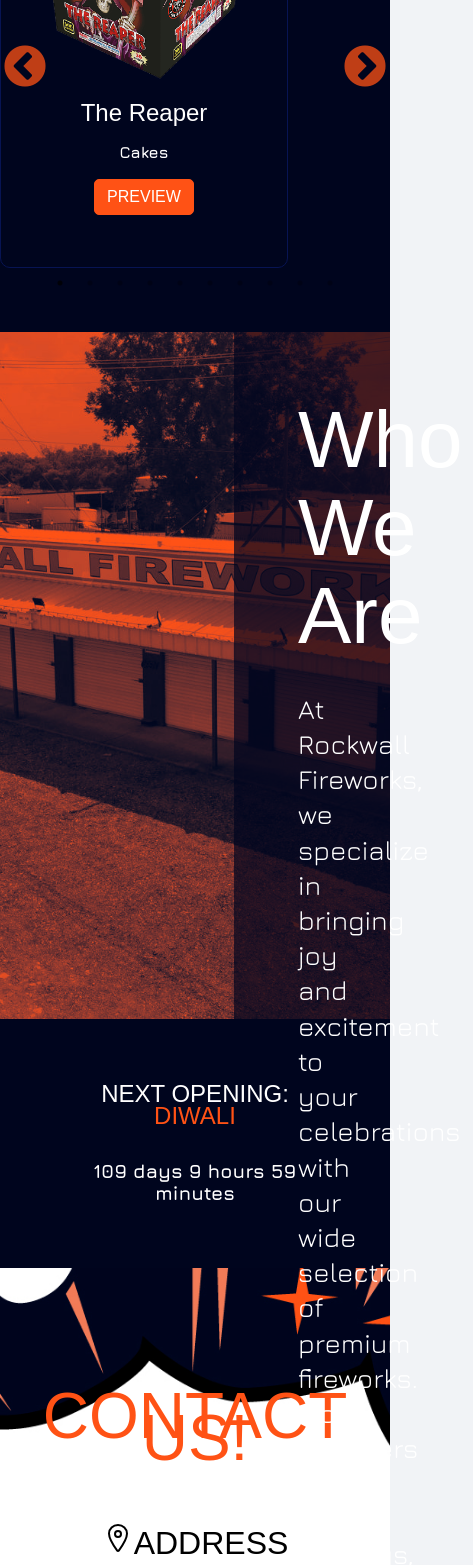
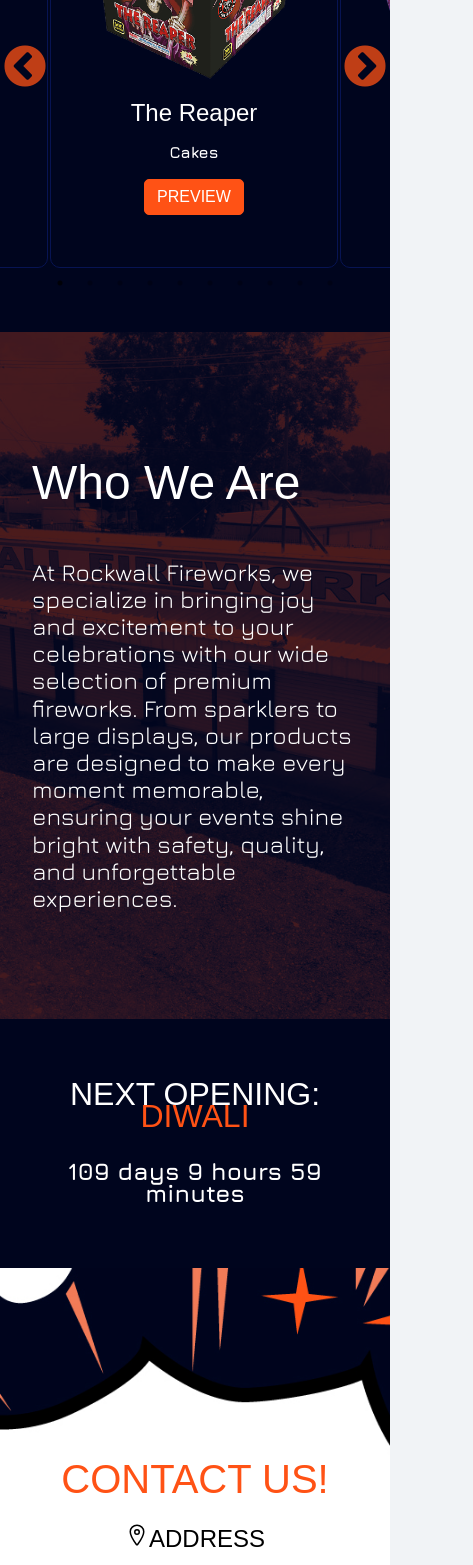
Before and after one commit to FacundoQuiroga9/rockwall-fireworks, a React (Vite) app: page / in a window 390 px wide. Shown: the part 1225-2790 px from the top of the page, 473 px wide, since content can reach past the window. Built offline with nearby package versions, Linux system fonts and the light colour scheme; a web font is replaced by a local one.

Commit message:
Terminado el responsive

```diff
--- a/src/components/about/About.css
+++ b/src/components/about/About.css
@@ -32,3 +32,46 @@
   line-height: 2.2rem;
   margin-top: 2rem;
 }
+
+
+/* Tablets (1024px and below) */
+@media (max-width: 1024px) {
+  .about-content{
+    width: 60%;
+  }
+}
+
+/* Landscape phones (768px and below) */
+@media (max-width: 768px) {
+  .about-content{
+    width: 70%;
+    padding: 3rem;
+  }
+  .about-content h2{
+    font-size: 3.5rem;
+  }
+
+  .about-content p{
+    font-size: 2rem;
+    line-height: 2.2rem;
+  }
+}
+
+/* Portrait phones (480px and below) */
+@media (max-width: 480px) {
+  .about-content{
+    width: 100%;
+    padding: 2rem;
+    display: flex;
+    flex-direction: column;
+    justify-content: center;
+  }
+  .about-content h2{
+    font-size: 3rem;
+  }
+
+  .about-content p{
+    font-size: 1.5rem;
+    line-height: 1.7rem;
+  }
+}
--- a/src/components/contact/Contact.css
+++ b/src/components/contact/Contact.css
@@ -12,8 +12,8 @@
 }
 
 .contact-title{
-  font-size: 4rem;
-  margin-bottom: 3rem;
+  font-size: 3.5rem;
+  margin-bottom: 2rem;
   font-family: "Anton SC", sans-serif;
   color: var(--orange);
 }
@@ -49,3 +49,56 @@
 .social-media-links a:hover{
   color: var(--orange);
 }
+
+
+/* Tablets (1024px and below) */
+@media (max-width: 1024px) {
+  .contact-title{
+    font-size: 2rem;
+    margin-bottom: 1rem;
+  }
+  .contact-subtitle{
+    font-size: 1.5rem;
+    margin: 1rem 0;
+
+  }
+
+  .contact-container p {
+    font-size: 1.3rem;
+    line-height: 1.5rem;
+  }
+}
+
+/* Landscape phones (768px and below) */
+@media (max-width: 768px) {
+  .contact-title{
+    font-size: 3rem;
+    margin-bottom: 1.5rem;
+  }
+  .contact-subtitle{
+    margin: 1.2rem 0;
+    font-size: 2rem;
+  }
+
+  .contact-container p {
+    font-size: 1.3rem;
+    line-height: 1.5rem;
+  }
+}
+
+/* Portrait phones (480px and below) */
+@media (max-width: 480px) {
+  .contact-title{
+    font-size: 2.5rem;
+    margin-bottom: 1rem;
+  }
+  .contact-subtitle{
+    font-size: 1.5rem;
+    margin: 1rem 0;
+  }
+
+  .contact-container p {
+    font-size: 1rem;
+    line-height: 1.2rem;
+  }
+}
--- a/src/components/countdown/Countdown.css
+++ b/src/components/countdown/Countdown.css
@@ -26,11 +26,11 @@
   align-items: center;
 }
 
-@media (max-width: 576px) {
+@media (max-width: 768px) {
   .countdown h2 {
+    font-size: 2rem;
+  }
+  .time {
     font-size: 1.5rem;
   }
-  .time {
-    font-size: 1.2rem;
-  }
 }
--- a/src/components/footer/Footer.css
+++ b/src/components/footer/Footer.css
@@ -59,3 +59,10 @@
   color: var(--orange);
   text-decoration: none !important;
 }
+
+/* Portrait phones (480px and below) */
+@media (max-width: 480px) {
+  .footer-bottom {
+    font-size: .8rem;
+  }
+}
--- a/src/components/hero/Hero.css
+++ b/src/components/hero/Hero.css
@@ -30,11 +30,11 @@
   margin-left: 5rem;
 }
 .product-img {
-  width: 500px;
+  width: 400px;
 }
 
 .phrase-img {
-  width: 500px;
+  width: 400px;
   margin-bottom: 20px;
   align-self:flex-start
 }
--- a/src/components/productCarousel/ProductCarousel.jsx
+++ b/src/components/productCarousel/ProductCarousel.jsx
@@ -6,20 +6,20 @@ const ProductCarousel = () => {
     dots: true,
     infinite: true,
     speed: 500,
-    slidesToShow: 6,
+    slidesToShow: 5,
     slidesToScroll: 1,
     responsive: [
       {
         breakpoint: 1024,
         settings: {
-          slidesToShow: 3,
+          slidesToShow: 4,
           slidesToScroll: 1,
         }
       },
       {
         breakpoint: 768,
         settings: {
-          slidesToShow: 2,
+          slidesToShow: 3,
           slidesToScroll: 1,
         }
       },
@@ -28,6 +28,8 @@ const ProductCarousel = () => {
         settings: {
           slidesToShow: 1,
           slidesToScroll: 1,
+          centerMode: true, // Centra el producto en pantallas pequeñas
+          dots: true, // Mantiene los puntos de navegación
         }
       }
     ]
```
